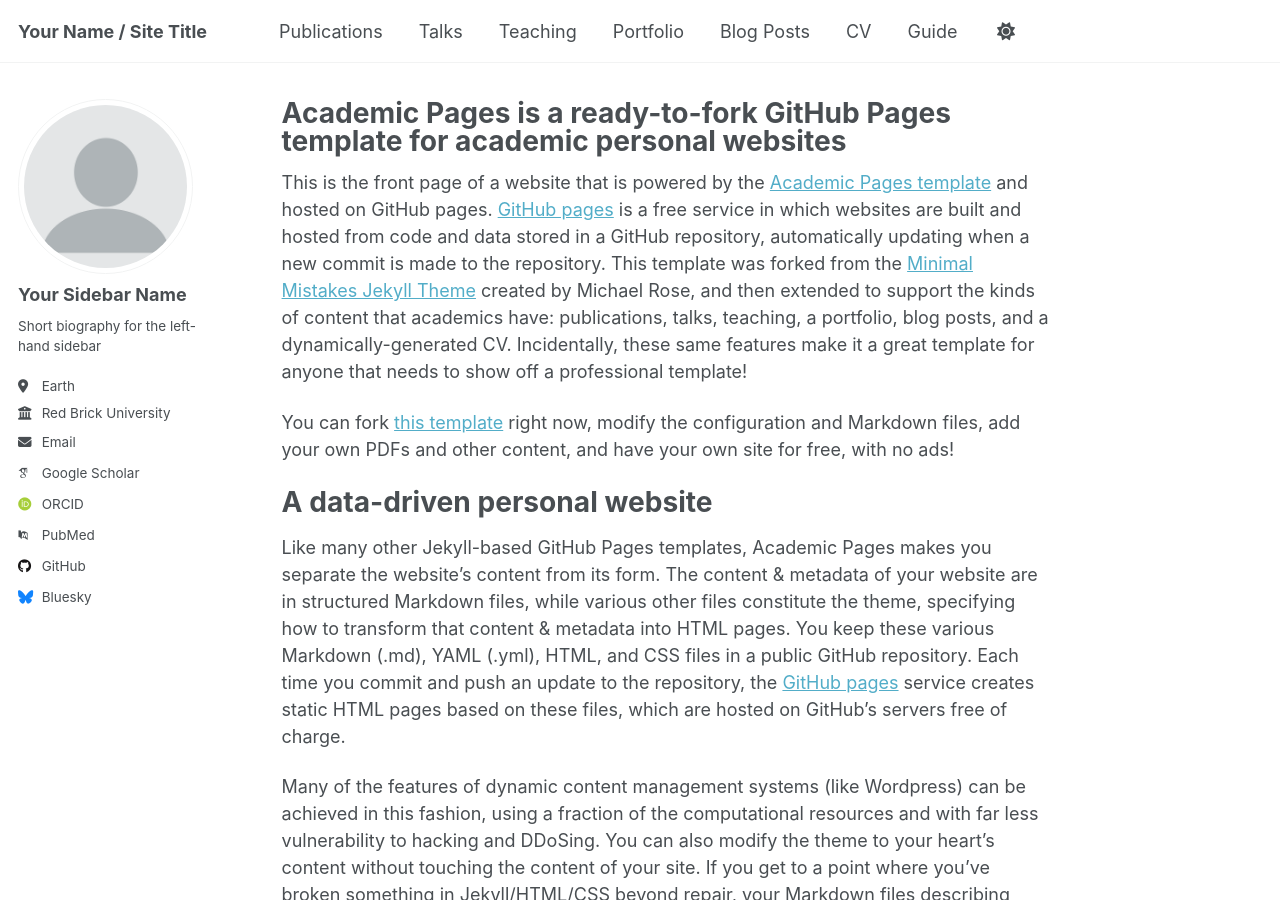
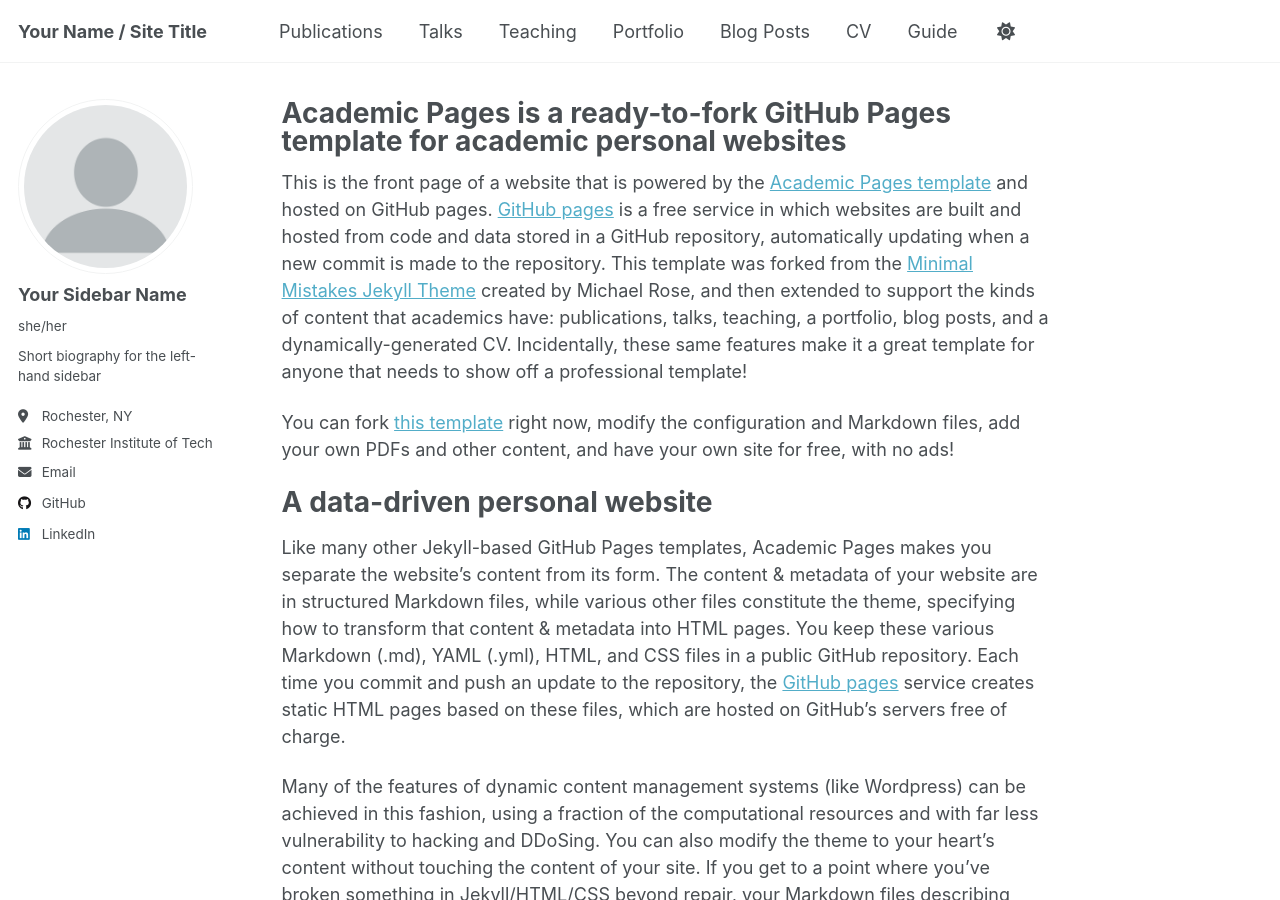
Before and after one commit to drblitx/drblitx.github.io, a Jekyll site: the page built from _pages/about.md, in a window 1280 px wide and 900 px high. Built offline with Jekyll 4.4.1, drawn with Linux system fonts in a browser that asks for light colours; some web fonts are replaced; a script that is not in the unit is left out.

Commit message:
updating config

```diff
--- a/_config.yml
+++ b/_config.yml
@@ -24,22 +24,22 @@
   # Biographic information
   avatar           : "profile.png"
   name             : "Your Sidebar Name"
-  pronouns         : # example: "she/her"
+  pronouns         : "she/her"
   bio              : "Short biography for the left-hand sidebar"
-  location         : "Earth"
-  employer         : "Red Brick University"
+  location         : "Rochester, NY"
+  employer         : "Rochester Institute of Technology"
   uri              : # URL
-  email            : "none@example.org"
+  email            : "en7367@rit.edu"
 
   # Academic websites
   academia         : # URL
   arxiv            : # URL - Update with the correct link to your profile
-  googlescholar    : "https://scholar.google.com/citations?user=PS_CX0AAAAAJ"
+  googlescholar    : # "https://scholar.google.com/citations?user=PS_CX0AAAAAJ"
   inspire-hep      : # URL
   impactstory      : # URL
-  orcid            : "http://orcid.org/yourorcidurl"
+  orcid            : # "http://orcid.org/yourorcidurl"
   semantic         : # URL
-  pubmed           : "https://www.ncbi.nlm.nih.gov/pubmed/?term=john+snow"
+  pubmed           : # "https://www.ncbi.nlm.nih.gov/pubmed/?term=john+snow"
   researchgate     : # URL
   scopus           : # URL
 
@@ -47,13 +47,13 @@
   bitbucket        : # Username - Update with your username on the site
   codepen          : # Username
   dribbble         : # Username
-  github           : "academicpages"
+  github           : "drblitx"
   kaggle           : # Username
   stackoverflow    : # User number or user number and name (i.e., use "1" or "1/jeff-atwood")
 
   # Social media
   artstation       : # Username
-  bluesky          : "bsky.app" # Replace this with you Bluesky username
+  bluesky          : # "bsky.app" # Replace this with you Bluesky username
   facebook         : # Username
   flickr           : # Username
   foursquare       : # Username
@@ -62,7 +62,7 @@
   keybase          : # Username
   instagram        : # Username
   lastfm           : # Username
-  linkedin         : # Username
+  linkedin         : emilynover
   mastodon         : # URL
   medium           : # URL
   pinterest        : # Username
```
